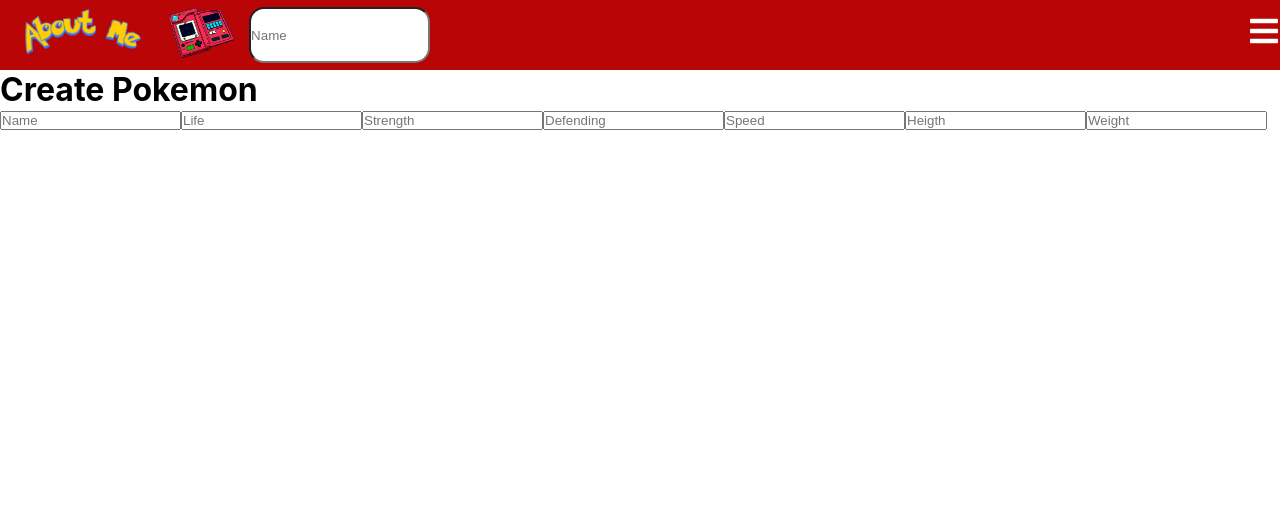
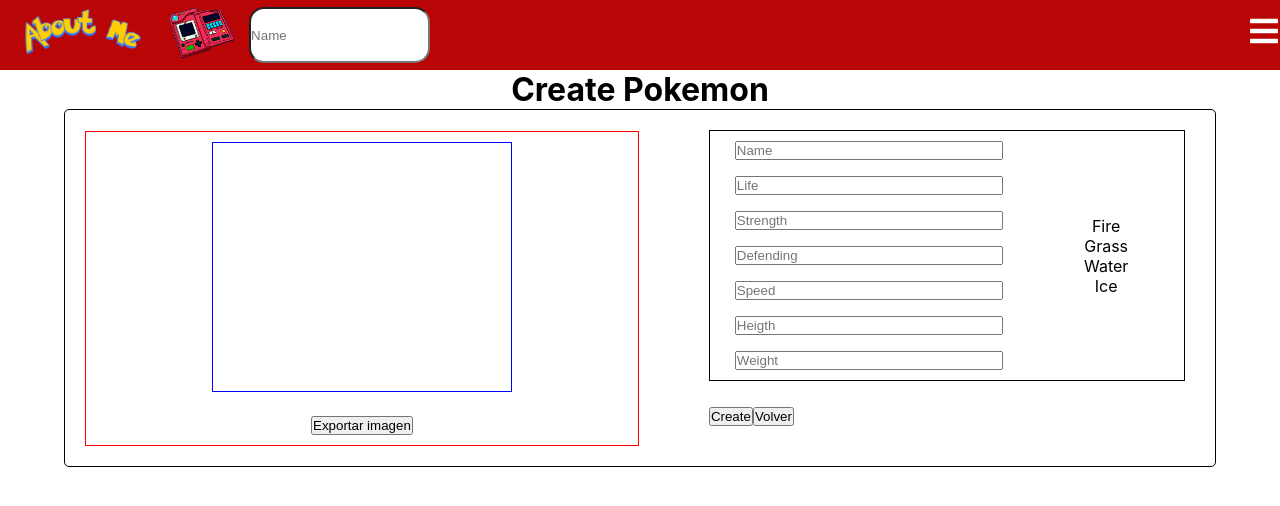
Before and after one commit to leonelborgesdev/Pi_Pokemons, a React (Create React App) app in the folder client/: page /pokemons/Create in a window 1280 px wide. Shown: the top 506 px of the page. Built offline with nearby package versions, Linux system fonts and the light colour scheme.

Commit message:
pokemons create

```diff
--- a/client/src/components/CreatePokemon/CreatePokemon.css
+++ b/client/src/components/CreatePokemon/CreatePokemon.css
@@ -0,0 +1,60 @@
+.container_create{
+    display: flex;
+    align-items: center;
+    justify-content: center;
+    flex-direction: column;
+}
+.card_create{
+    display: flex;
+    align-items: center;
+    width: 90%;
+    border: 1px solid black;
+    border-radius: 5px;
+}
+.form_create{
+    display: flex;
+    flex-direction: column;
+    width: 50%;
+    padding: 20px 30px 40px 50px;
+    gap: 1.5rem;
+}
+.container_image_pokemon{
+    display: flex;
+    align-items: center;
+    justify-content: center;
+    flex-direction: column;
+    border: 1px solid red;
+    width: 50%;
+    gap: 1.5rem;
+    margin: 20px;
+    padding: 10px;
+}
+.image_pokemon{
+    width: 300px;
+    height: 250px;
+    border: 1px solid blue;
+}
+.form_create_info{
+    display: flex;
+    border: 1px solid black;
+    align-items: center;
+    justify-content: center;
+    flex-direction: row;
+}
+.form_create_inputs{
+    display: flex;
+    align-items: center;
+    flex-direction: column;
+    width: 100%;
+    padding: 10px;
+    gap: 1rem;
+}
+.form_create_inputs input{
+    width: 90%;
+}
+.form_create_types{
+    display: flex;
+    align-items: center;
+    flex-direction: column;
+    width: 50%;
+}
--- a/client/src/components/CreatePokemon/CreatePokemon.jsx
+++ b/client/src/components/CreatePokemon/CreatePokemon.jsx
@@ -1,14 +1,25 @@
 import React from "react";
 import { Nav } from "../Nav/Nav";
 import { useSelector } from "react-redux";
+import "./CreatePokemon.css";
+import { useNavigate } from "react-router-dom";
 
 export const CreatePokemon = () => {
   const { theme } = useSelector((state) => state);
+  const navigate = useNavigate();
   return (
     <div id={theme}>
       <Nav />
+      <div className="container_create">
         <h1>Create Pokemon</h1>
-      <div>
+        <div className="card_create">
+          <div className="container_image_pokemon">
+            <div className="image_pokemon"></div>
+            <button>Exportar imagen</button>
+          </div>
+          <div className="form_create">
+            <div className="form_create_info">
+              <div className="form_create_inputs">
                 <input type="text" placeholder="Name" />
                 <input type="text" placeholder="Life" />
                 <input type="text" placeholder="Strength" />
@@ -17,6 +28,26 @@
                 <input type="text" placeholder="Heigth" />
                 <input type="text" placeholder="Weight" />
               </div>
+              <div className="form_create_types">
+                <label>Fire</label>
+                <label>Grass</label>
+                <label>Water</label>
+                <label>Ice</label>
+              </div>
+            </div>
+            <div className="botones_create">
+              <button>Create</button>
+              <button
+                onClick={() => {
+                  navigate("/pokemons");
+                }}
+              >
+                Volver
+              </button>
+            </div>
+          </div>
+        </div>
+      </div>
     </div>
   );
 };
```
Lines whose indentation alone changed are shown as unchanged.
